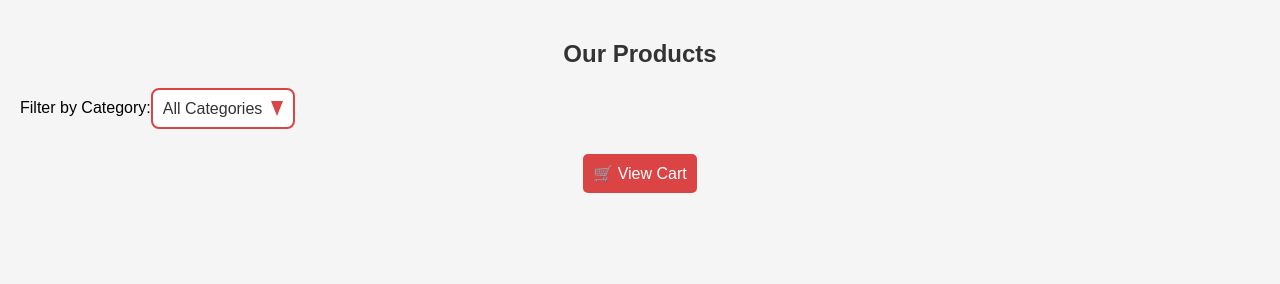
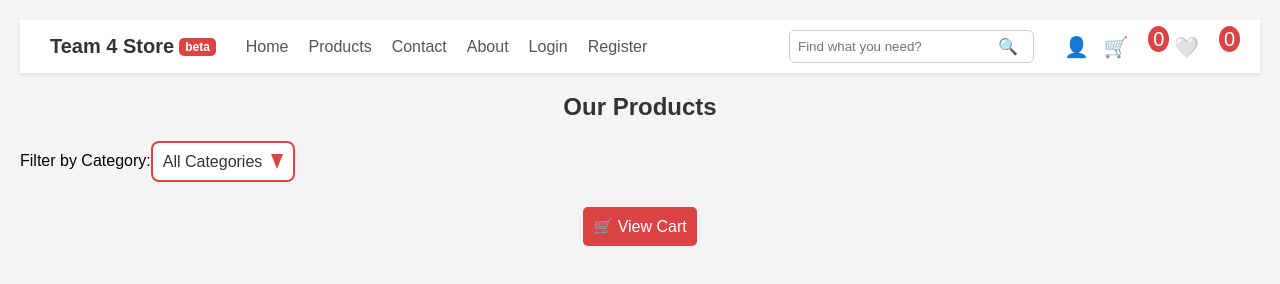
Before and after one commit to HusseinAdel7/Team4Store, a plain HTML site: page Products.html in a window 1280 px wide. Drawn offline with Linux system fonts and the light colour scheme; no server answers.

Commit message:
Update Products.html

```diff
--- a/Products.html
+++ b/Products.html
@@ -4,6 +4,7 @@
 <head>
     <meta charset="UTF-8">
     <meta name="viewport" content="width=device-width, initial-scale=1.0">
+    <link rel="icon" href="data:,">
 
 
 
@@ -41,7 +42,7 @@
 
         .product img {
             width: 100%;
-            height: 200px;
+            height: 150px;
             object-fit: cover;
             border-radius: 5px;
         }
@@ -106,10 +107,139 @@
             border-color: #b73232;
             background-color: #f9f9f9;
         }
+
+        /* nav styling */
+        .navbar {
+            display: flex;
+            justify-content: space-between;
+            align-items: center;
+            background-color: white;
+            padding: 10px 30px;
+            color: #333;
+            box-shadow: 0 2px 5px rgba(0, 0, 0, 0.1);
+            font-family: Arial, sans-serif;
+        }
+
+        .left-section {
+            display: flex;
+            align-items: center;
+            gap: 30px;
+        }
+
+        .logo {
+            font-size: 20px;
+            font-weight: bold;
+            display: flex;
+            align-items: center;
+            gap: 5px;
+        }
+
+        .beta-badge {
+            background-color: #db4444;
+            color: white;
+            font-size: 12px;
+            padding: 2px 6px;
+            border-radius: 5px;
+            font-weight: bold;
+        }
+
+        .nav-links {
+            list-style: none;
+            display: flex;
+            gap: 20px;
+            margin: 0;
+            padding: 0;
+        }
+
+        .nav-links a {
+            text-decoration: none;
+            color: #555;
+            font-size: 16px;
+        }
+
+        .nav-links a:hover {
+            color: #db4444;
+        }
+
+        .right-section {
+            display: flex;
+            align-items: center;
+            gap: 20px;
+        }
+
+        .search-bar {
+            display: flex;
+            border: 1px solid #ccc;
+            border-radius: 6px;
+            overflow: hidden;
+        }
+
+        .search-bar input {
+            border: none;
+            padding: 8px;
+            outline: none;
+        }
+
+        .search-bar button {
+            background-color: white;
+            border: none;
+            padding: 0 10px;
+            cursor: pointer;
+            font-size: 16px;
+        }
+
+        .icons span {
+            position: relative;
+            margin-left: 10px;
+            font-size: 20px;
+            cursor: pointer;
+        }
+
+        .badge {
+            position: absolute;
+            top: -8px;
+            right: -10px;
+            background-color: #db4444;
+            color: white;
+            font-size: 10px;
+            padding: 2px 5px;
+            border-radius: 50%;
+        }
     </style>
 </head>
 
 <body>
+    <nav class="navbar">
+        <div class="left-section">
+            <div class="logo">
+                <strong>Team 4 Store</strong>
+                <span class="beta-badge">beta</span>
+            </div>
+            <ul class="nav-links">
+                <li><a href="index.html">Home</a></li>
+                <li><a href="products.html">Products</a></li>
+                <li><a href="contact.html">Contact</a></li>
+                <li><a href="#">About</a></li>
+                <li><a href="login.html">Login</a></li>
+                <li><a href="register.html">Register</a></li>
+            </ul>
+
+
+        </div>
+        <div class="right-section">
+            <div class="search-bar">
+                <input type="text" placeholder="Find what you need?">
+                <button>🔍</button>
+            </div>
+            <div class="icons">
+                <span title="Profile">👤</span>
+                <span title="Cart">🛒<span class="badge">0</span></span>
+                <span title="Wishlist">🤍<span class="badge">0</span></span>
+            </div>
+        </div>
+    </nav>
+
+
 
     <h2>Our Products</h2>
 
@@ -127,35 +257,45 @@
     <script>
         let allProducts = [];
 
-        fetch("https://fakestoreapi.com/products")
+
+        fetch("https://furnistyle.runasp.net/api/Furniture/AllFurniture")
             .then(res => res.json())
             .then(products => {
                 allProducts = products;
                 displayProducts(allProducts);
                 loadCategories();
+            })
+            .catch(err => {
+                console.error("Error fetching products:", err);
             });
 
         function displayProducts(products) {
             let container = document.getElementById("product-list");
             container.innerHTML = "";
 
-            products.forEach(product => {
+            products.forEach((product, index) => {
+                if (!product || !product.name || !product.pictureUrl) {
+                    console.warn(`Missing data at product index ${index}`, product);
+                    return;
+                }
+
                 let div = document.createElement("div");
                 div.classList.add("product");
                 div.innerHTML = `
-                    <img src="${product.image}" alt="${product.title}">
-                    <h3>${product.title.substring(0, 20)}...</h3>
-                    <p class="price">$${product.price}</p>
-                    <p><strong>Category:</strong> ${product.category}</p>
-                    <button onclick="viewProduct(${product.id})">View Details</button>
-                    <button onclick="addToCart(${product.id})">Add to Cart 🛒</button>
-                `;
+      <img src="${product.pictureUrl}" alt="${product.name}" onerror="this.src='https://via.placeholder.com/150'">
+      <h3>${product.name.substring(0, 20)}...</h3>
+      <p class="price">$${product.price}</p>
+      <p><strong>Category:</strong> ${product.categoryName}</p>
+      <button onclick="viewProduct(${product.id})">View Details</button>
+      <button onclick="addToCart(${product.id})">Add to Cart 🛒</button>
+    `;
                 container.appendChild(div);
             });
         }
 
+
         function loadCategories() {
-            let categories = [...new Set(allProducts.map(p => p.category))];
+            let categories = [...new Set(allProducts.map(p => p.categoryName))];
             let filterDropdown = document.getElementById("category-filter");
 
             categories.forEach(category => {
@@ -166,38 +306,49 @@
             });
         }
 
+        function viewProduct(id) {
+            window.location.href = `ProductDetails.html?id=${id}`;
+        }
         function filterProducts() {
             let selectedCategory = document.getElementById("category-filter").value;
+
             if (selectedCategory === "all") {
                 displayProducts(allProducts);
             } else {
-                let filtered = allProducts.filter(p => p.category === selectedCategory);
+                let filtered = allProducts.filter(p => p.categoryName === selectedCategory);
                 displayProducts(filtered);
             }
         }
 
-        function viewProduct(id) {
-            window.location.href = `ProductDetails.html?id=${id}`;
+        function addToCart(productId) {
+            let cart = JSON.parse(localStorage.getItem("cart")) || [];
+
+            let existingProduct = cart.find(item => item.id === productId);
+            if (existingProduct) {
+                existingProduct.quantity += 1;
+                localStorage.setItem("cart", JSON.stringify(cart));
+                alert("Product added to cart! 🛒 (existing)");
+            } else {
+
+                let product = allProducts.find(p => p.id === productId);
+                if (product) {
+                    cart.push({
+                        id: product.id,
+                        name: product.name,
+                        price: product.price,
+                        quantity: 1
+                    });
+                    localStorage.setItem("cart", JSON.stringify(cart));
+                    alert("Product added to cart! 🛒 (new)");
+                } else {
+                    console.error("Product not found in allProducts for ID:", productId);
+                }
+            }
         }
 
-        function addToCart(productId) {
-            let cart = JSON.parse(localStorage.getItem("cart")) || [];
-            let existingProduct = cart.find(item => item.id === productId);
 
-            if (existingProduct) {
-                existingProduct.quantity += 1;
-            } else {
-                fetch(`https://fakestoreapi.com/products/${productId}`)
-                    .then(res => res.json())
-                    .then(product => {
-                        cart.push({ id: product.id, title: product.title, price: product.price, quantity: 1 });
-                        localStorage.setItem("cart", JSON.stringify(cart));
-                        alert("Added to cart! 🛒");
-                    });
-            }
 
-            localStorage.setItem("cart", JSON.stringify(cart));
-        }
+
 
         function goToCart() {
             window.location.href = "cart.html";
```
